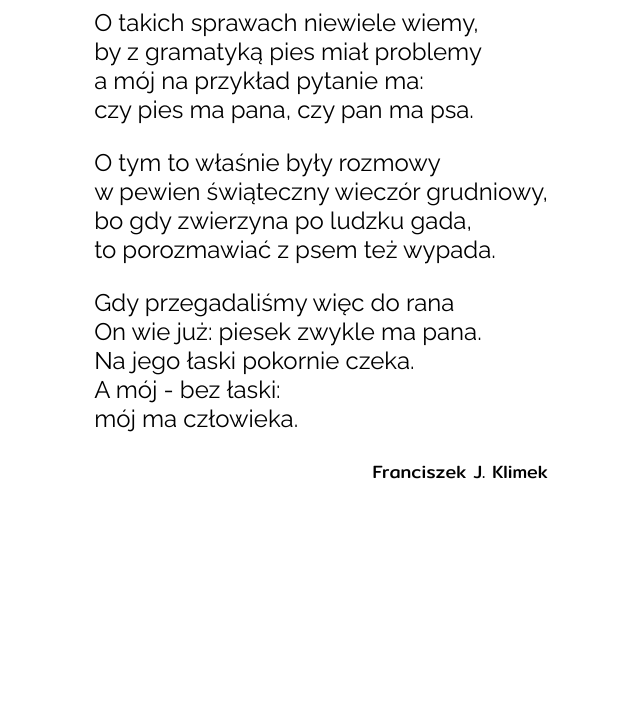
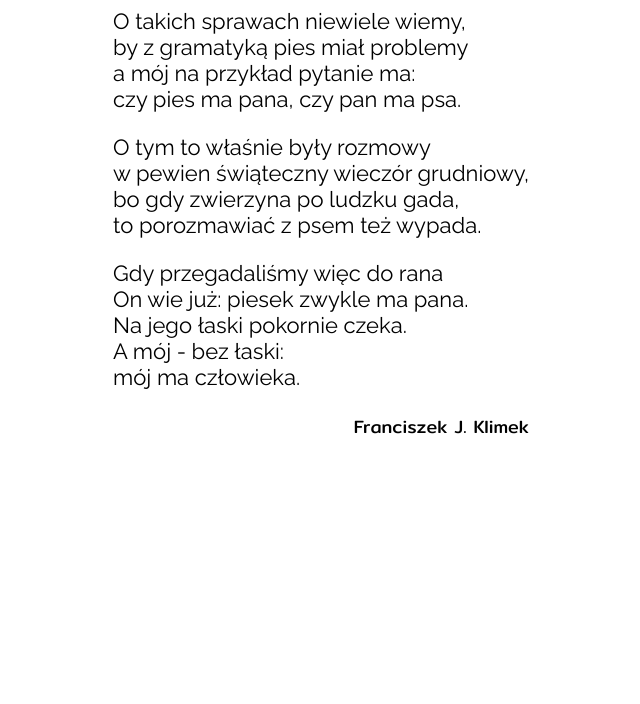
Before and after one commit to ewaolczak/learning-git-2, a website: page index.html in a window 1280 px wide. Shown: the part 96-800 px from the top of the page, without its empty margins (319-959 px from the left). Drawn offline with Linux system fonts and the light colour scheme.

Commit message:
Update repo

```diff
--- a/css/style.css
+++ b/css/style.css
@@ -14,7 +14,7 @@ justify-content: center;
 }
 
 p {
-    font-size: 24px;
+    font-size: 22px;
 }
 
 .author {
```
Also changed, not shown: package.json (added, +23 -0 lines), 2 other files.
